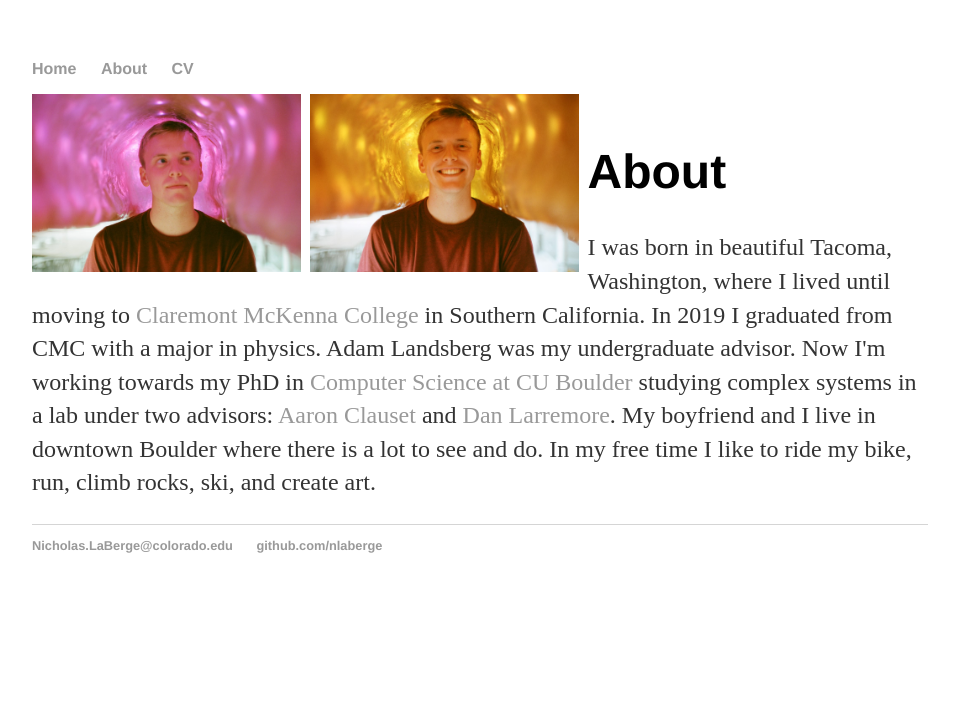
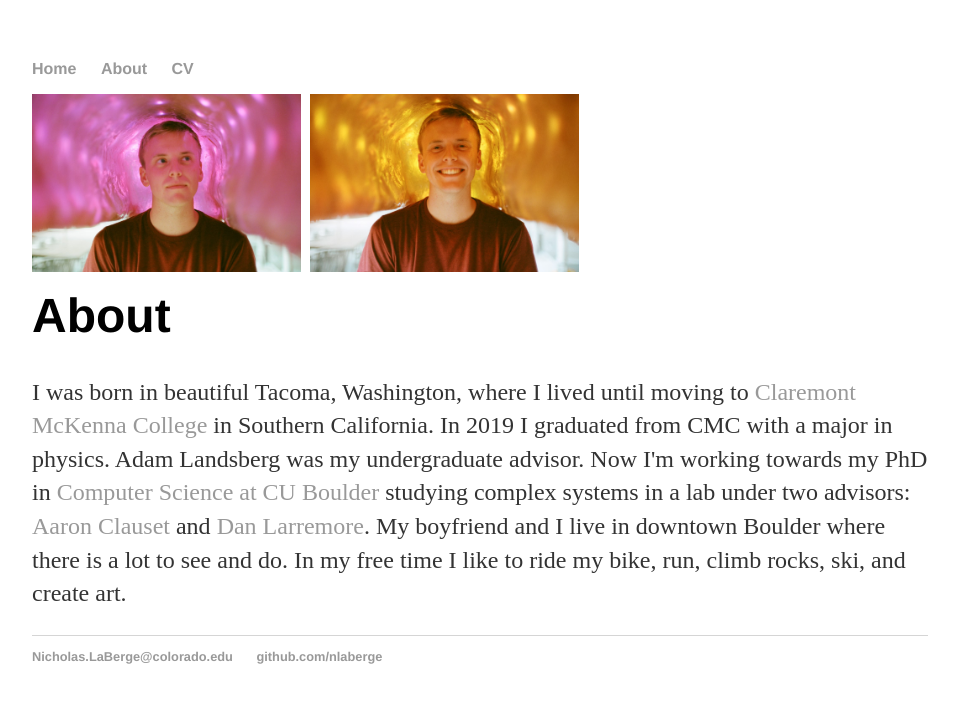
Before and after one commit to nlaberge/nlaberge.github.io, a Jekyll site: the page built from about/index.html, in a window 1280 px wide. Shown: the top 703 px of the page, without its empty margins (160-1118 px from the left). Built offline with Jekyll 4.4.1, drawn with Linux system fonts in a browser that asks for light colours.

Commit message:
Update index.html

```diff
--- a/about/index.html
+++ b/about/index.html
@@ -6,7 +6,7 @@ title: About Nick
 		<div class="about">
 			<img src="/imgs/pinkMe.jpg" style="float: left; width: 30%; margin-right: 1%; margin-bottom: 0.5em;">
 			<img src="/imgs/goldMe.jpg" style="float: left; width: 30%; margin-right: 1%; margin-bottom: 0.5em;">
-			<br />
+			<p style="clear: both;">
 			<h1>About</h1>
 			<p>I was born in beautiful Tacoma, Washington, where I lived until moving to <a href="www.cmc.edu">Claremont McKenna College</a> in Southern California. In 2019 I graduated from CMC with a major in physics. Adam Landsberg was my undergraduate advisor. Now I'm working towards my PhD in <a href="https://www.colorado.edu/cs/">Computer Science at CU Boulder</a> studying complex systems in a lab under two advisors: <a href="http://tuvalu.santafe.edu/~aaronc/">Aaron Clauset</a> and <a href="http://danlarremore.com/">Dan Larremore</a>. My boyfriend and I live in downtown Boulder where there is a lot to see and do. In my free time I like to ride my bike, run, climb rocks, ski, and create art.</p>
 		</div>
```
